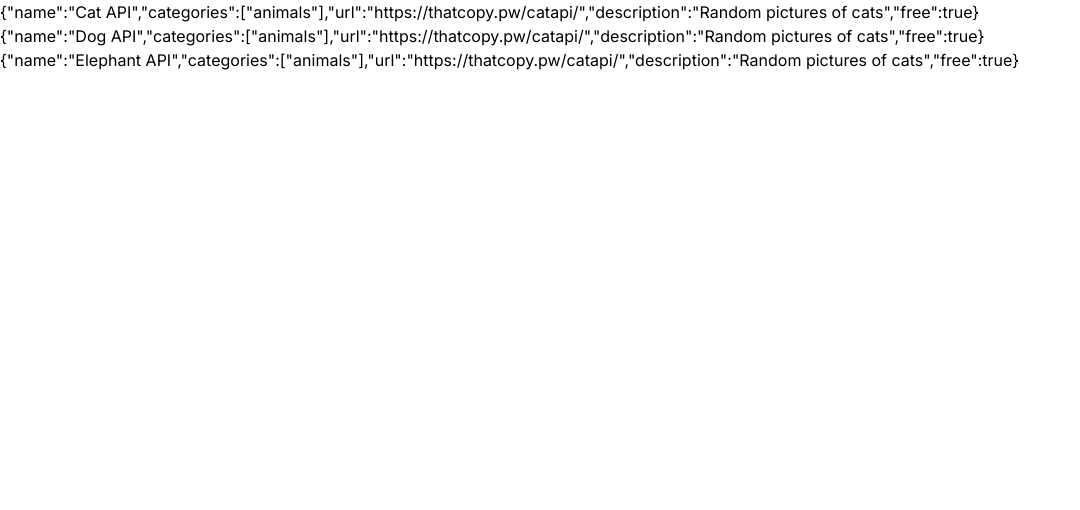
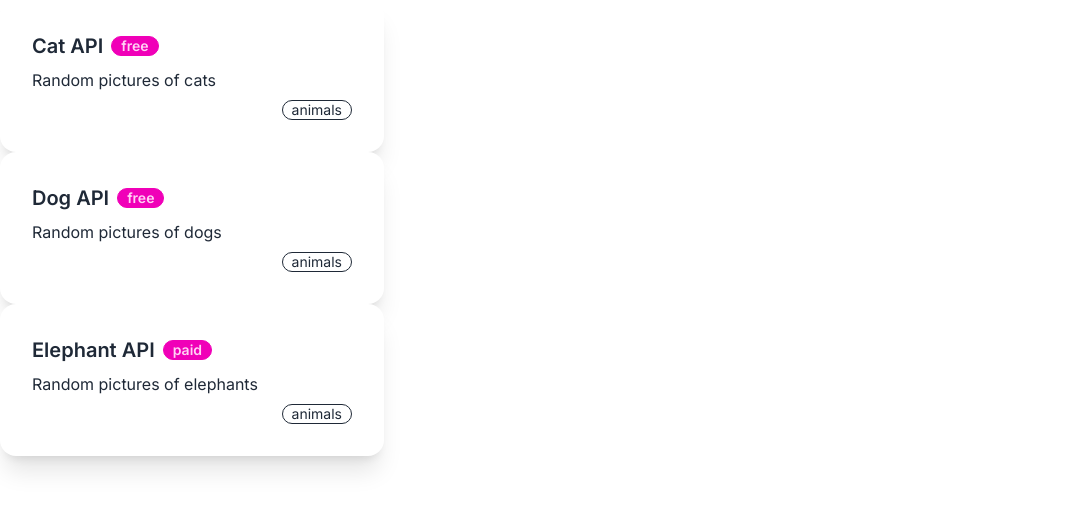
Before and after one commit to gdsc-fetju/api-collection, a Next.js app: page / in a window 1280 px wide. Shown: the top 510 px of the page, without its empty margins (0-1080 px from the left). Built offline with nearby package versions, Linux system fonts and the light colour scheme.

Commit message:
feat: add card design to components

```diff
--- a/api/dog.md
+++ b/api/dog.md
@@ -3,6 +3,6 @@ name: Dog API
 categories:
   - animals
 url: https://thatcopy.pw/catapi/
-description: Random pictures of cats
+description: Random pictures of dogs
 free: true
 ---
--- a/api/elephant.md
+++ b/api/elephant.md
@@ -3,6 +3,6 @@ name: Elephant API
 categories:
   - animals
 url: https://thatcopy.pw/catapi/
-description: Random pictures of cats
-free: true
+description: Random pictures of elephants
+free: false
 ---
--- a/package.json
+++ b/package.json
@@ -28,6 +28,7 @@
     "@types/react": "^18",
     "@types/react-dom": "^18",
     "autoprefixer": "^10.4.16",
+    "daisyui": "^3.9.1",
     "eslint": "^8",
     "eslint-config-next": "13.5.4",
     "eslint-config-prettier": "^9.0.0",
--- a/postcss.config.js
+++ b/postcss.config.js
@@ -1,5 +1,10 @@
+const path = require('path');
+
 module.exports = {
   plugins: {
     autoprefixer: {},
+    tailwindcss: {
+      config: path.join(__dirname, 'tailwind.config.js')
+    },
   },
 };
--- /dev/null
+++ b/src/components/ApiCard.tsx
@@ -0,0 +1,31 @@
+import { IApiContent } from "@/interfaces/api-content.interface";
+
+interface Props {
+  api: IApiContent;
+}
+
+function ApiCard({ api }: Props) {
+
+  return (
+    <div className="card w-96 bg-base-100 shadow-xl">
+      <figure>
+
+        {/* <Image src="/images/stock/imgphoto-1606107557195-0e29a4b5b4aa.jpg" alt="Shoes" /> */}
+      </figure>
+      <div className="card-body">
+        <h2 className="card-title">
+          {api.name}
+          <div className="badge badge-secondary">{api.free ? 'free' : 'paid'}</div>
+        </h2>
+        <p>{api.description}</p>
+        <div className="card-actions justify-end">
+          {api.categories.map((category, index) => (
+            <div key={index} className="badge badge-outline">{category}</div>
+          ))}
+        </div>
+      </div>
+    </div>
+  )
+}
+
+export default ApiCard;
--- a/src/components/ApiList.tsx
+++ b/src/components/ApiList.tsx
@@ -1,4 +1,5 @@
 import { IApiContent } from "@/interfaces/api-content.interface";
+import ApiCard from "./ApiCard";
 
 interface Props {
   apiList: IApiContent[];
@@ -12,11 +13,7 @@ function ApiList({ apiList }: Props) {
   return (
     <>
       {apiList.map((api, index) => (
-        // <ApiCard key={index} api={api} />
-        <>
-          {JSON.stringify(api)}
-          < br />
-        </>
+        <ApiCard key={index} api={api} />
       ))}
     </>
   )
--- /dev/null
+++ b/tailwind.config.js
@@ -0,0 +1,12 @@
+/** @type {import('tailwindcss').Config} */
+module.exports = {
+  content: [
+    "./src/**/*.{js,ts,jsx,tsx,mdx}",
+  ],
+  theme: {
+    extend: {},
+  },
+  plugins: [
+    require('daisyui')
+  ],
+}
--- a/tailwind.config.ts
+++ /dev/null
@@ -1,18 +0,0 @@
-const config: any = {
-  content: [
-    './src/pages/**/*.{js,ts,jsx,tsx,mdx}',
-    './src/components/**/*.{js,ts,jsx,tsx,mdx}',
-    './src/app/**/*.{js,ts,jsx,tsx,mdx}',
-  ],
-  theme: {
-    extend: {
-      backgroundImage: {
-        'gradient-radial': 'radial-gradient(var(--tw-gradient-stops))',
-        'gradient-conic':
-          'conic-gradient(from 180deg at 50% 50%, var(--tw-gradient-stops))',
-      },
-    },
-  },
-  plugins: [],
-}
-export default config
```
Also changed, not shown: 1 other file (tests, documents, lock files or other folders).
